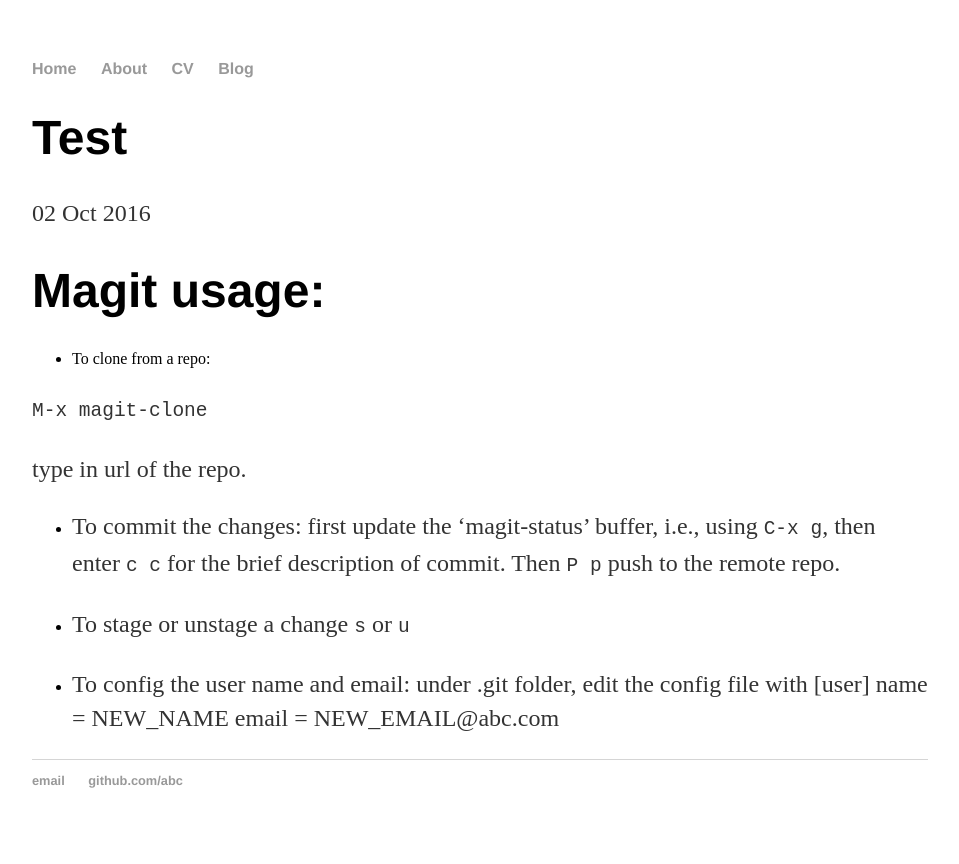
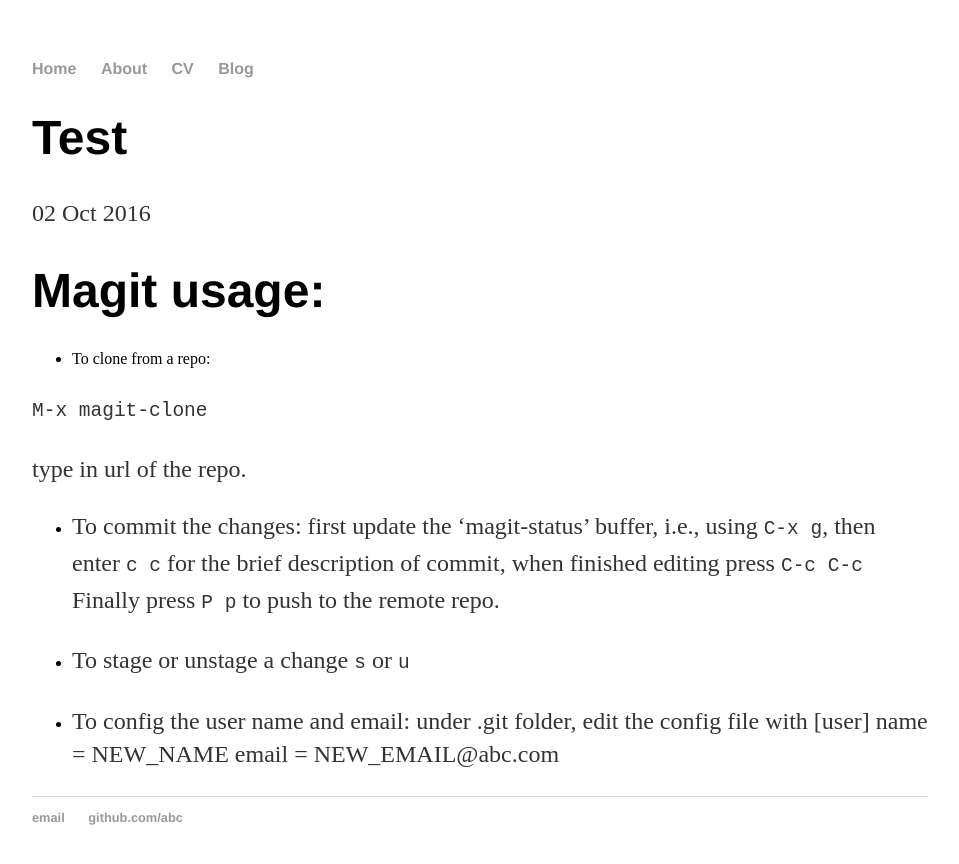
Before and after one commit to zhehe/zhehe.github.io, a Jekyll site: the page built from _posts/2016-10-02-magit.md, in a window 1280 px wide. Shown: the top 864 px of the page, without its empty margins (160-1119 px from the left). Built offline with Jekyll 4.4.1, drawn with Linux system fonts in a browser that asks for light colours.

Commit message:
Update the content

```diff
--- a/_posts/2016-10-02-magit.md
+++ b/_posts/2016-10-02-magit.md
@@ -13,8 +13,9 @@ date: 2016-10-02
 type in url of the repo.
 
   - To commit the changes:
-  first update the 'magit-status' buffer, i.e., using `C-x g`, then enter `c c` for the brief description of commit.
-  Then `P p` push to the remote repo.
+  first update the 'magit-status' buffer, i.e., using `C-x g`,
+  then enter `c c` for the brief description of commit, when finished editing press `C-c C-c`
+  Finally press `P p` to push to the remote repo.
 
   - To stage or unstage a change
   `s` or `u`
```
